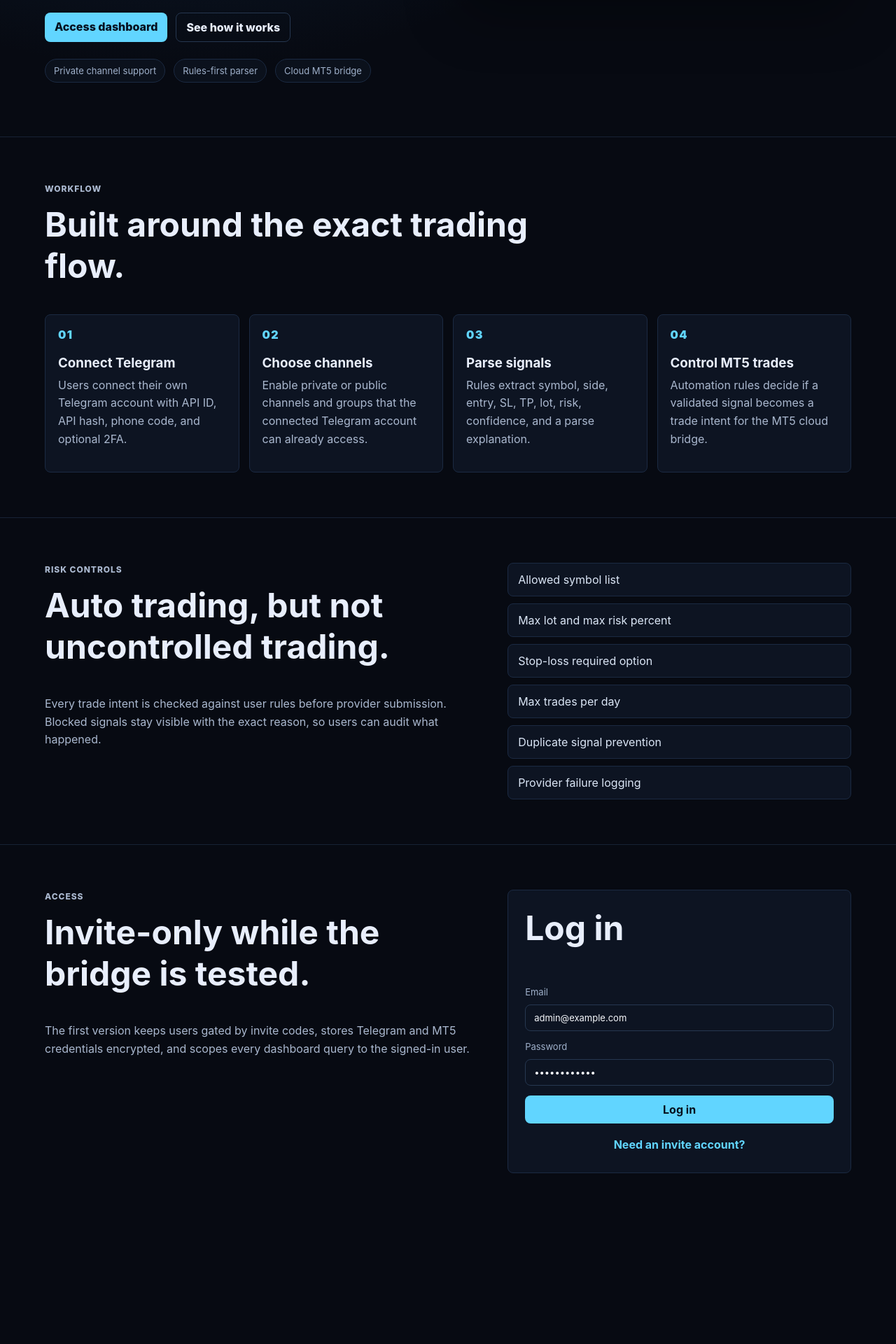
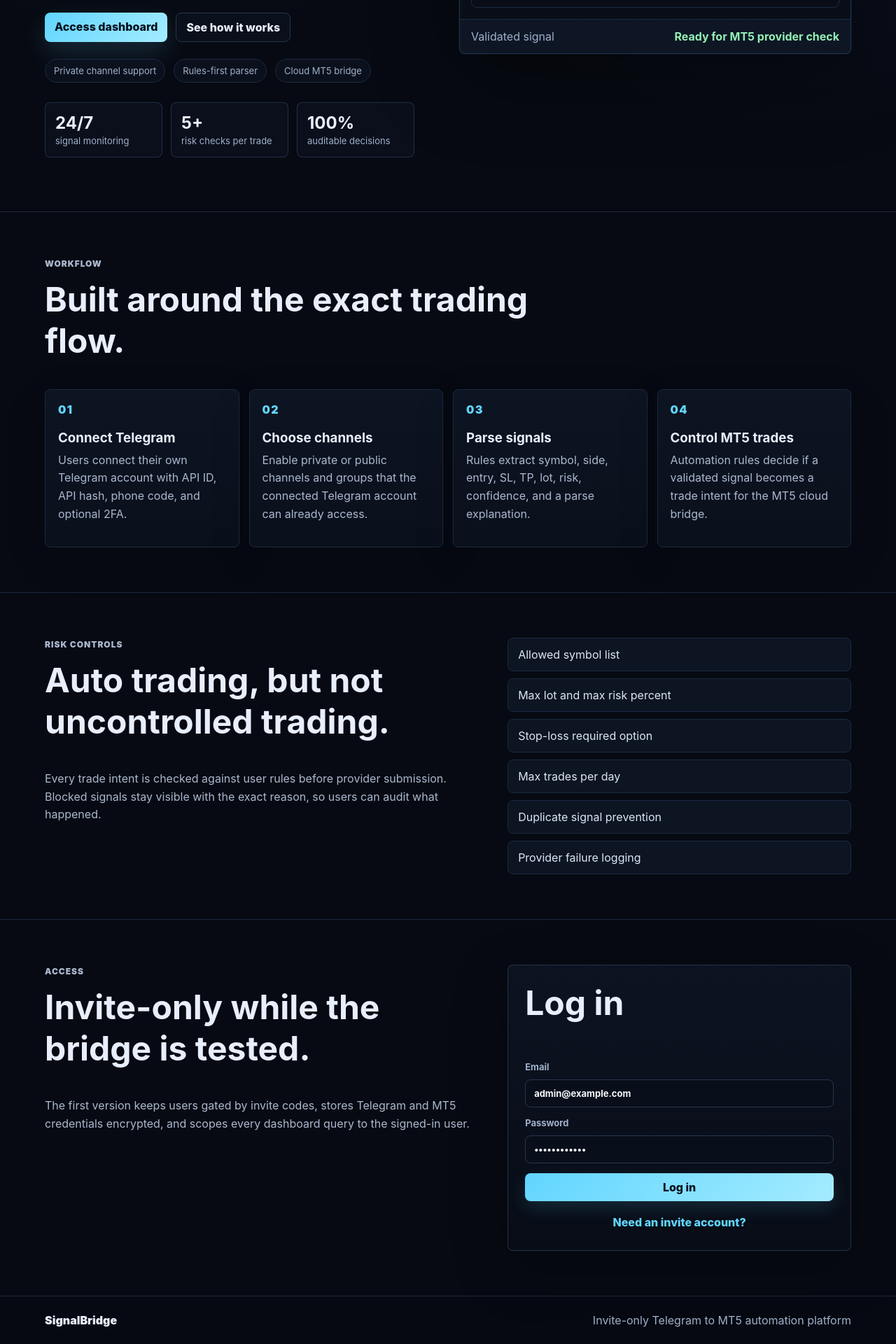
Before and after one commit to jaxon-cmyk/telegramcodes, a React (Vite) app in the folder frontend/: page / in a window 1280 px wide. Shown: the part 843-2763 px from the top of the page at 70% size. Before the commit the page ends 2583 px from the top, so only its background shows below. Built offline with nearby package versions, Linux system fonts and the light colour scheme; no server answers.

Commit message:
Refine SaaS visual design

```diff
--- a/frontend/src/components/Shell.tsx
+++ b/frontend/src/components/Shell.tsx
@@ -29,7 +29,7 @@
     <div className="app-shell">
       <aside className="sidebar">
         <div className="brand">
-          <Shield size={28} />
+          <span className="app-logo"><Shield size={22} /></span>
           <div>
             <strong>SignalBridge</strong>
             <span>Telegram to MT5</span>
@@ -46,7 +46,7 @@
         <div className="account-card">
           <span>Signed in</span>
           <strong>{user.email}</strong>
-          <small>{user.role}</small>
+          <small>{user.role === "admin" ? "Administrator" : "Workspace user"}</small>
         </div>
         <div className="source-note">
           <KeyRound size={16} />
--- a/frontend/src/pages/AuthPage.tsx
+++ b/frontend/src/pages/AuthPage.tsx
@@ -57,6 +57,11 @@
               <span>Rules-first parser</span>
               <span>Cloud MT5 bridge</span>
             </div>
+            <div className="hero-stats" aria-label="SignalBridge capabilities">
+              <div><strong>24/7</strong><span>signal monitoring</span></div>
+              <div><strong>5+</strong><span>risk checks per trade</span></div>
+              <div><strong>100%</strong><span>auditable decisions</span></div>
+            </div>
           </div>
 
           <div className="hero-console" aria-label="SignalBridge dashboard preview">
@@ -85,6 +90,10 @@
                 <strong>Trade intent ready</strong>
                 <p>Order check and order send are routed through the configured provider.</p>
               </article>
+            </div>
+            <div className="console-footer">
+              <span>Validated signal</span>
+              <strong>Ready for MT5 provider check</strong>
             </div>
           </div>
         </section>
@@ -159,6 +168,11 @@
           </form>
         </section>
       </main>
+
+      <footer className="public-footer">
+        <span>SignalBridge</span>
+        <span>Invite-only Telegram to MT5 automation platform</span>
+      </footer>
     </div>
   );
 }
--- a/frontend/src/pages/DashboardPages.tsx
+++ b/frontend/src/pages/DashboardPages.tsx
@@ -34,7 +34,7 @@
         <article><span>Telegram</span><strong>User API login</strong><p>Telethon-ready connection flow with 2FA support.</p></article>
         <article><span>Parser</span><strong>Rules + AI fallback</strong><p>Validated normalized signals before any trade intent.</p></article>
         <article><span>MT5</span><strong>Cloud bridge</strong><p>Modeled after account info, order checks, positions, and history.</p></article>
-        <article><span>Access</span><strong>{user?.role ?? "user"}</strong><p>Invite-only beta with per-user data boundaries.</p></article>
+        <article><span>Access</span><strong>{user?.role === "admin" ? "Admin" : "User"}</strong><p>Invite-only beta with per-user data boundaries.</p></article>
       </div>
       <div className="section-card">
         <h2>Recommended setup path</h2>
--- a/frontend/src/styles.css
+++ b/frontend/src/styles.css
@@ -1,117 +1,142 @@
 :root {
   color: #e8eefc;
   background: #070a12;
+  color-scheme: dark;
   font-family: Inter, ui-sans-serif, system-ui, -apple-system, BlinkMacSystemFont, "Segoe UI", sans-serif;
+  --bg: #070a12;
+  --surface: #0d1422;
+  --surface-strong: #111b2b;
+  --surface-soft: #10192a;
+  --border: #1b2a42;
+  --border-strong: #263750;
+  --text: #e8eefc;
+  --muted: #9fb0ca;
+  --muted-strong: #b9c7dc;
+  --accent: #61d5ff;
+  --accent-strong: #2bbff5;
+  --success: #93f0b5;
+  --danger: #ff9fb3;
 }
 
 * { box-sizing: border-box; }
-body { margin: 0; min-width: 320px; min-height: 100vh; }
+body { margin: 0; min-width: 320px; min-height: 100vh; background: var(--bg); }
 button, input { font: inherit; }
 a { color: inherit; text-decoration: none; }
-button { border: 0; border-radius: 8px; padding: 10px 14px; color: #06101f; background: #61d5ff; cursor: pointer; font-weight: 700; }
-button:hover { filter: brightness(1.06); }
+button { border: 0; border-radius: 8px; padding: 10px 14px; color: #06101f; background: linear-gradient(135deg, var(--accent) 0%, #a4ecff 100%); cursor: pointer; font-weight: 800; box-shadow: 0 10px 26px rgba(97, 213, 255, 0.14); transition: transform 0.16s ease, filter 0.16s ease, border-color 0.16s ease; }
+button:hover { filter: brightness(1.06); transform: translateY(-1px); }
 button:disabled { cursor: not-allowed; opacity: 0.45; filter: none; }
-input { width: 100%; border: 1px solid #263750; border-radius: 8px; background: #0d1422; color: #f5f7fb; padding: 10px 12px; margin-top: 6px; }
-label { display: grid; gap: 4px; color: #9fb0ca; font-size: 13px; }
+input { width: 100%; border: 1px solid var(--border-strong); border-radius: 8px; background: #090f1a; color: #f5f7fb; padding: 11px 12px; margin-top: 6px; outline: none; transition: border-color 0.16s ease, box-shadow 0.16s ease; }
+input:focus { border-color: var(--accent); box-shadow: 0 0 0 3px rgba(97, 213, 255, 0.12); }
+label { display: grid; gap: 4px; color: var(--muted); font-size: 13px; font-weight: 700; }
 h1, h2, p { margin-top: 0; }
-.muted { color: #8da0bd; line-height: 1.5; }
+.muted { color: var(--muted); line-height: 1.5; }
 
 .loading { padding: 48px; }
-.app-shell { display: grid; grid-template-columns: 280px 1fr; min-height: 100vh; background: #080c14; }
-.sidebar { position: sticky; top: 0; height: 100vh; background: #0b111d; border-right: 1px solid #172235; padding: 20px; display: flex; flex-direction: column; gap: 24px; }
+.app-shell { display: grid; grid-template-columns: 292px 1fr; min-height: 100vh; background: radial-gradient(circle at top right, rgba(97, 213, 255, 0.08), transparent 34%), #080c14; }
+.sidebar { position: sticky; top: 0; height: 100vh; background: rgba(11, 17, 29, 0.96); border-right: 1px solid rgba(38, 55, 80, 0.7); padding: 22px; display: flex; flex-direction: column; gap: 24px; box-shadow: 20px 0 80px rgba(0, 0, 0, 0.22); }
 .brand { display: flex; align-items: center; gap: 12px; }
 .brand strong { display: block; font-size: 18px; }
-.brand span, .source-note { color: #8da0bd; font-size: 13px; }
+.brand span, .source-note { color: var(--muted); font-size: 13px; }
+.app-logo { display: grid; place-items: center; width: 42px; height: 42px; border: 1px solid rgba(97, 213, 255, 0.36); border-radius: 8px; background: linear-gradient(145deg, rgba(97, 213, 255, 0.18), rgba(97, 213, 255, 0.03)); color: var(--accent); }
 nav { display: grid; gap: 6px; }
-nav button { display: flex; align-items: center; justify-content: flex-start; gap: 10px; background: transparent; color: #b9c7dc; }
+nav button { display: flex; align-items: center; justify-content: flex-start; gap: 10px; background: transparent; box-shadow: none; color: var(--muted-strong); }
 nav button svg { width: 18px; height: 18px; }
-nav button.active { background: #132136; color: #fff; box-shadow: inset 3px 0 0 #61d5ff; }
-.account-card { border: 1px solid #1b2a42; background: #0f1726; border-radius: 8px; padding: 14px; display: grid; gap: 5px; overflow: hidden; }
-.account-card span, .account-card small { color: #8da0bd; font-size: 12px; }
+nav button.active { background: linear-gradient(135deg, #132136 0%, #0f1c30 100%); color: #fff; box-shadow: inset 3px 0 0 var(--accent); }
+.account-card { border: 1px solid var(--border); background: linear-gradient(145deg, #0f1726, #0a101b); border-radius: 8px; padding: 14px; display: grid; gap: 5px; overflow: hidden; }
+.account-card span, .account-card small { color: var(--muted); font-size: 12px; }
 .account-card strong { color: #f4f7ff; font-size: 13px; overflow-wrap: anywhere; }
 .source-note { margin-top: auto; display: flex; gap: 8px; line-height: 1.4; }
-.content { padding: 32px; max-width: 1440px; width: 100%; }
+.content { padding: 34px; max-width: 1480px; width: 100%; }
 .dashboard-page { display: grid; gap: 22px; }
-.dashboard-hero { display: flex; justify-content: space-between; gap: 18px; align-items: flex-start; border: 1px solid #1b2a42; background: linear-gradient(135deg, #0f1726 0%, #0a101b 100%); border-radius: 8px; padding: 24px; }
+.dashboard-hero { display: flex; justify-content: space-between; gap: 18px; align-items: flex-start; border: 1px solid rgba(38, 55, 80, 0.82); background: linear-gradient(135deg, #111b2b 0%, #0a101b 100%); border-radius: 8px; padding: 26px; box-shadow: 0 18px 60px rgba(0, 0, 0, 0.22); }
 .dashboard-hero h1 { font-size: 38px; margin-bottom: 10px; letter-spacing: 0; }
 .dashboard-hero p { max-width: 760px; color: #aab8cf; line-height: 1.55; margin: 0; }
-.status-pill, .badge { display: inline-flex; align-items: center; width: fit-content; border: 1px solid #263750; border-radius: 999px; padding: 7px 10px; color: #b9c7dc; background: #0d1422; font-size: 13px; font-weight: 800; }
-.badge.success { color: #93f0b5; border-color: #235c3a; background: #12291e; }
-.badge.danger { color: #ff9fb3; border-color: #753042; background: #35121b; }
+.status-pill, .badge { display: inline-flex; align-items: center; width: fit-content; border: 1px solid var(--border-strong); border-radius: 999px; padding: 7px 10px; color: var(--muted-strong); background: var(--surface); font-size: 13px; font-weight: 800; }
+.badge.success { color: var(--success); border-color: #235c3a; background: #12291e; }
+.badge.danger { color: var(--danger); border-color: #753042; background: #35121b; }
 .page-heading { margin-bottom: 22px; }
 .page-heading h1 { font-size: 34px; letter-spacing: 0; }
-.eyebrow { color: #61d5ff; text-transform: uppercase; font-size: 12px; font-weight: 800; letter-spacing: 0.08em; }
+.eyebrow { color: var(--accent); text-transform: uppercase; font-size: 12px; font-weight: 900; letter-spacing: 0.08em; }
 .metric-grid { display: grid; grid-template-columns: repeat(4, minmax(0, 1fr)); gap: 14px; }
-.metric-grid article, .panel, .cards article, .section-card { border: 1px solid #1b2a42; background: #0d1422; border-radius: 8px; padding: 18px; }
-.metric-grid article span { color: #8da0bd; font-size: 13px; }
+.metric-grid article, .panel, .cards article, .section-card { border: 1px solid var(--border); background: linear-gradient(180deg, #0e1625 0%, #0b111d 100%); border-radius: 8px; padding: 18px; box-shadow: 0 14px 36px rgba(0, 0, 0, 0.14); }
+.metric-grid article span { color: var(--muted); font-size: 13px; }
 .metric-grid article strong { display: block; margin: 8px 0; font-size: 19px; }
 .split { display: grid; grid-template-columns: repeat(2, minmax(0, 1fr)); gap: 16px; }
 .panel { display: grid; gap: 12px; margin-bottom: 18px; }
 .toolbar { display: flex; gap: 10px; margin-bottom: 16px; }
 .toolbar input { margin: 0; max-width: 380px; }
 .table { display: grid; gap: 8px; }
-.row { display: grid; grid-template-columns: 2fr 1fr 1fr auto auto; gap: 10px; align-items: center; border: 1px solid #1b2a42; background: #0d1422; border-radius: 8px; padding: 12px; }
+.row { display: grid; grid-template-columns: 2fr 1fr 1fr auto auto; gap: 10px; align-items: center; border: 1px solid var(--border); background: var(--surface); border-radius: 8px; padding: 12px; }
 .cards { display: grid; grid-template-columns: repeat(auto-fit, minmax(260px, 1fr)); gap: 12px; margin-top: 16px; }
 .section-card p { color: #aab8cf; line-height: 1.55; }
 .step-list { display: flex; flex-wrap: wrap; gap: 10px; }
-.step-list span { border: 1px solid #263750; border-radius: 8px; padding: 10px 12px; color: #dbe6f6; background: #10192a; }
+.step-list span { border: 1px solid var(--border-strong); border-radius: 8px; padding: 10px 12px; color: #dbe6f6; background: var(--surface-soft); }
 .admin-grid { display: grid; grid-template-columns: minmax(320px, 0.8fr) minmax(280px, 1fr); gap: 16px; align-items: start; }
-.data-table { display: grid; border: 1px solid #1b2a42; border-radius: 8px; overflow: hidden; background: #0d1422; }
-.data-row { display: grid; grid-template-columns: minmax(240px, 1.4fr) 0.5fr 0.5fr minmax(280px, 1.3fr); gap: 14px; align-items: center; padding: 14px 16px; border-top: 1px solid #1b2a42; }
+.data-table { display: grid; border: 1px solid var(--border); border-radius: 8px; overflow: hidden; background: var(--surface); }
+.data-row { display: grid; grid-template-columns: minmax(240px, 1.4fr) 0.5fr 0.5fr minmax(280px, 1.3fr); gap: 14px; align-items: center; padding: 14px 16px; border-top: 1px solid var(--border); }
 .data-row:first-child { border-top: 0; }
-.data-head { color: #8da0bd; font-size: 12px; font-weight: 900; text-transform: uppercase; letter-spacing: 0.08em; background: #111b2b; }
+.data-head { color: var(--muted); font-size: 12px; font-weight: 900; text-transform: uppercase; letter-spacing: 0.08em; background: var(--surface-strong); }
 .data-row strong, .data-row small { display: block; }
 .data-row small { color: #8da0bd; margin-top: 4px; }
 .action-group { display: flex; flex-wrap: wrap; gap: 8px; }
-.action-group button { padding: 8px 10px; font-size: 13px; background: #1c2d47; color: #e8eefc; }
+.action-group button { padding: 8px 10px; font-size: 13px; background: #1c2d47; color: #e8eefc; box-shadow: none; }
 .notice, .error { border-radius: 8px; padding: 12px 14px; margin: 12px 0; }
-.notice { background: #12291e; color: #93f0b5; }
-.error { background: #35121b; color: #ff9fb3; }
-.empty-state { border: 1px dashed #263750; border-radius: 8px; color: #9fb0ca; background: #0b111d; padding: 18px; }
-.auth-form { border: 1px solid #1b2a42; background: #0d1422; border-radius: 8px; padding: 24px; display: grid; gap: 14px; }
-.link-button { background: transparent; color: #61d5ff; padding: 6px; }
-.public-site { min-height: 100vh; background: radial-gradient(circle at 20% 0%, #14365a 0%, transparent 34%), #070a12; }
-.public-nav { position: sticky; top: 0; z-index: 10; display: flex; align-items: center; justify-content: space-between; gap: 24px; padding: 18px clamp(20px, 5vw, 72px); background: rgba(7, 10, 18, 0.88); border-bottom: 1px solid #172235; backdrop-filter: blur(18px); }
+.notice { background: #12291e; color: var(--success); }
+.error { background: #35121b; color: var(--danger); }
+.empty-state { border: 1px dashed var(--border-strong); border-radius: 8px; color: var(--muted); background: #0b111d; padding: 18px; }
+.auth-form { border: 1px solid rgba(38, 55, 80, 0.9); background: linear-gradient(180deg, rgba(13, 20, 34, 0.96), rgba(8, 13, 23, 0.96)); border-radius: 8px; padding: 24px; display: grid; gap: 14px; box-shadow: 0 24px 80px rgba(0, 0, 0, 0.28); }
+.link-button { background: transparent; box-shadow: none; color: var(--accent); padding: 6px; }
+.public-site { min-height: 100vh; background: radial-gradient(circle at 18% 0%, rgba(43, 191, 245, 0.18) 0%, transparent 30%), radial-gradient(circle at 90% 12%, rgba(78, 118, 255, 0.12) 0%, transparent 26%), #070a12; }
+.public-nav { position: sticky; top: 0; z-index: 10; display: flex; align-items: center; justify-content: space-between; gap: 24px; padding: 18px clamp(20px, 5vw, 72px); background: rgba(7, 10, 18, 0.82); border-bottom: 1px solid rgba(38, 55, 80, 0.68); backdrop-filter: blur(18px); }
 .public-brand { display: flex; align-items: center; gap: 12px; }
-.brand-mark { display: grid; place-items: center; width: 42px; height: 42px; border-radius: 8px; background: #61d5ff; color: #06101f; font-weight: 900; }
+.brand-mark { display: grid; place-items: center; width: 42px; height: 42px; border-radius: 8px; background: linear-gradient(135deg, var(--accent), #a4ecff); color: #06101f; font-weight: 900; box-shadow: 0 12px 30px rgba(97, 213, 255, 0.2); }
 .public-brand strong, .public-brand small { display: block; }
-.public-brand small { color: #8da0bd; }
-.public-nav nav { display: flex; gap: 18px; color: #b9c7dc; }
+.public-brand small { color: var(--muted); }
+.public-nav nav { display: flex; gap: 18px; color: var(--muted-strong); }
 .nav-cta, .primary-link, .secondary-link { border-radius: 8px; padding: 10px 14px; font-weight: 800; }
-.nav-cta, .primary-link { background: #61d5ff; color: #06101f; }
-.secondary-link { border: 1px solid #263750; color: #e8eefc; }
+.nav-cta, .primary-link { background: linear-gradient(135deg, var(--accent) 0%, #a4ecff 100%); color: #06101f; box-shadow: 0 14px 34px rgba(97, 213, 255, 0.16); }
+.secondary-link { border: 1px solid var(--border-strong); color: var(--text); background: rgba(13, 20, 34, 0.6); }
 .hero-section { display: grid; grid-template-columns: minmax(0, 1fr) minmax(360px, 560px); gap: clamp(28px, 5vw, 64px); align-items: center; min-height: calc(100vh - 80px); padding: clamp(36px, 6vw, 84px) clamp(20px, 5vw, 72px); }
-.hero-copy h1 { max-width: 760px; font-size: clamp(44px, 6vw, 78px); line-height: 0.98; letter-spacing: 0; }
+.hero-copy h1 { max-width: 800px; font-size: clamp(44px, 6vw, 78px); line-height: 0.98; letter-spacing: 0; }
 .hero-copy p { max-width: 680px; color: #b7c6dc; font-size: 19px; line-height: 1.55; }
 .hero-actions, .trust-strip { display: flex; flex-wrap: wrap; gap: 12px; margin-top: 24px; }
-.trust-strip span { border: 1px solid #1b2a42; border-radius: 999px; padding: 8px 12px; color: #9fb0ca; background: rgba(13, 20, 34, 0.7); font-size: 13px; }
-.hero-console { border: 1px solid #243653; border-radius: 8px; background: #0d1422; overflow: hidden; box-shadow: 0 24px 80px rgba(0, 0, 0, 0.32); }
-.console-bar { display: flex; align-items: center; gap: 8px; padding: 14px 16px; background: #111b2b; border-bottom: 1px solid #243653; }
-.console-bar span { width: 10px; height: 10px; border-radius: 50%; background: #61d5ff; opacity: 0.85; }
-.console-bar strong { margin-left: 8px; color: #b9c7dc; font-size: 13px; }
+.trust-strip span { border: 1px solid var(--border); border-radius: 999px; padding: 8px 12px; color: var(--muted); background: rgba(13, 20, 34, 0.7); font-size: 13px; }
+.hero-stats { display: grid; grid-template-columns: repeat(3, minmax(0, 1fr)); gap: 12px; max-width: 620px; margin-top: 28px; }
+.hero-stats div { border: 1px solid rgba(38, 55, 80, 0.8); border-radius: 8px; padding: 14px; background: rgba(13, 20, 34, 0.62); }
+.hero-stats strong { display: block; font-size: 24px; }
+.hero-stats span { color: var(--muted); font-size: 13px; }
+.hero-console { border: 1px solid rgba(36, 54, 83, 0.95); border-radius: 8px; background: linear-gradient(180deg, #0d1422 0%, #080d17 100%); overflow: hidden; box-shadow: 0 32px 120px rgba(0, 0, 0, 0.42), 0 0 0 1px rgba(97, 213, 255, 0.06); }
+.console-bar { display: flex; align-items: center; gap: 8px; padding: 14px 16px; background: var(--surface-strong); border-bottom: 1px solid #243653; }
+.console-bar span { width: 10px; height: 10px; border-radius: 50%; background: var(--accent); opacity: 0.85; }
+.console-bar strong { margin-left: 8px; color: var(--muted-strong); font-size: 13px; }
 .signal-flow { display: grid; gap: 12px; padding: 16px; }
-.signal-flow article { border: 1px solid #1b2a42; border-radius: 8px; padding: 14px; background: #080d17; }
-.signal-flow small, .feature-grid span { color: #61d5ff; font-weight: 900; text-transform: uppercase; letter-spacing: 0.08em; }
+.signal-flow article { border: 1px solid var(--border); border-radius: 8px; padding: 14px; background: #080d17; }
+.signal-flow small, .feature-grid span { color: var(--accent); font-weight: 900; text-transform: uppercase; letter-spacing: 0.08em; }
 .signal-flow strong { display: block; margin: 6px 0; font-size: 18px; }
-.signal-flow p { color: #9fb0ca; margin: 0; }
-.public-section { padding: clamp(36px, 5vw, 72px) clamp(20px, 5vw, 72px); border-top: 1px solid #172235; }
+.signal-flow p { color: var(--muted); margin: 0; }
+.console-footer { display: flex; align-items: center; justify-content: space-between; gap: 12px; border-top: 1px solid var(--border); padding: 14px 16px; color: var(--muted); background: rgba(17, 27, 43, 0.68); }
+.console-footer strong { color: var(--success); }
+.public-section { padding: clamp(36px, 5vw, 72px) clamp(20px, 5vw, 72px); border-top: 1px solid rgba(38, 55, 80, 0.68); }
 .section-heading { max-width: 760px; }
 .public-section h2 { font-size: clamp(30px, 4vw, 48px); letter-spacing: 0; }
 .public-section p { color: #aab8cf; line-height: 1.6; }
 .feature-grid { display: grid; grid-template-columns: repeat(4, minmax(0, 1fr)); gap: 14px; margin-top: 24px; }
-.feature-grid article { border: 1px solid #1b2a42; background: #0d1422; border-radius: 8px; padding: 18px; }
+.feature-grid article { border: 1px solid var(--border); background: linear-gradient(180deg, #0d1422 0%, #0a101b 100%); border-radius: 8px; padding: 18px; box-shadow: 0 18px 60px rgba(0, 0, 0, 0.14); }
 .feature-grid h3 { margin-bottom: 8px; }
 .safety-band, .access-section { display: grid; grid-template-columns: minmax(0, 0.9fr) minmax(320px, 0.7fr); gap: 30px; align-items: start; }
 .check-list { display: grid; gap: 10px; margin: 0; padding: 0; list-style: none; }
-.check-list li { border: 1px solid #1b2a42; background: #0d1422; border-radius: 8px; padding: 13px 14px; color: #dbe6f6; }
+.check-list li { border: 1px solid var(--border); background: var(--surface); border-radius: 8px; padding: 13px 14px; color: #dbe6f6; }
+.public-footer { display: flex; justify-content: space-between; gap: 18px; padding: 24px clamp(20px, 5vw, 72px); border-top: 1px solid rgba(38, 55, 80, 0.68); color: var(--muted); background: rgba(7, 10, 18, 0.86); }
+.public-footer span:first-child { color: var(--text); font-weight: 900; }
 
 @media (max-width: 920px) {
   .app-shell { grid-template-columns: 1fr; }
   .sidebar { position: static; height: auto; }
-  .metric-grid, .split, .hero-section, .feature-grid, .safety-band, .access-section { grid-template-columns: 1fr; }
+  .metric-grid, .split, .hero-section, .feature-grid, .safety-band, .access-section, .hero-stats { grid-template-columns: 1fr; }
   .dashboard-hero, .admin-grid { display: grid; grid-template-columns: 1fr; }
   .data-row { grid-template-columns: 1fr; }
   .public-nav { position: static; align-items: flex-start; flex-direction: column; }
   .public-nav nav { flex-wrap: wrap; }
   .row { grid-template-columns: 1fr; }
+  .public-footer, .console-footer { display: grid; }
 }
```
